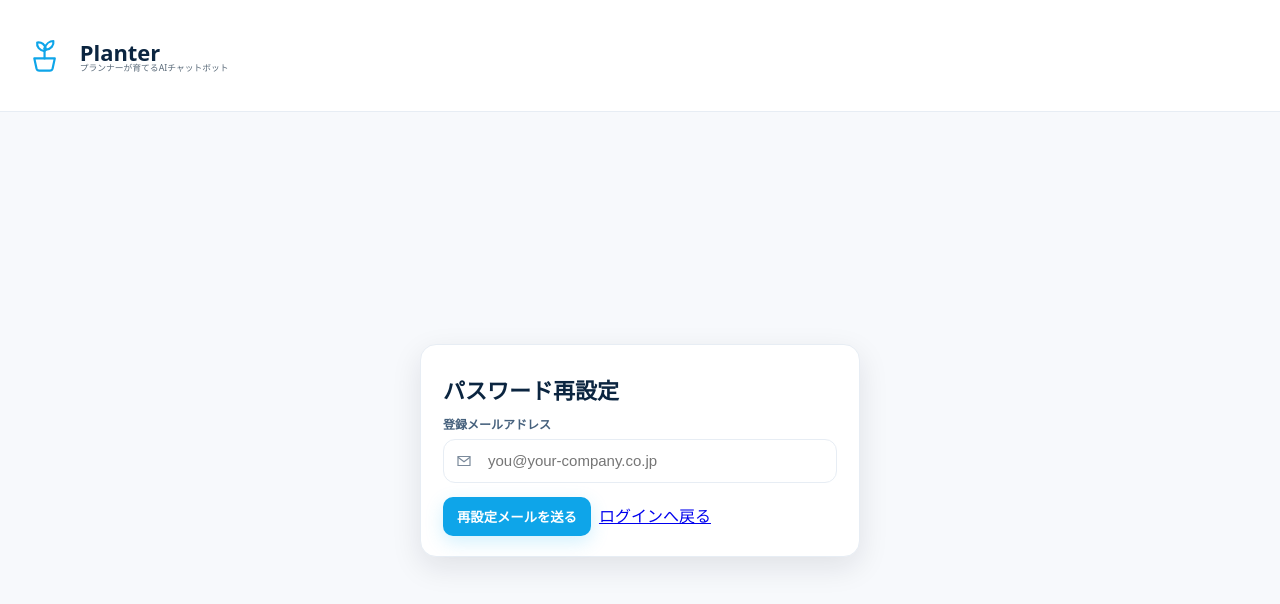
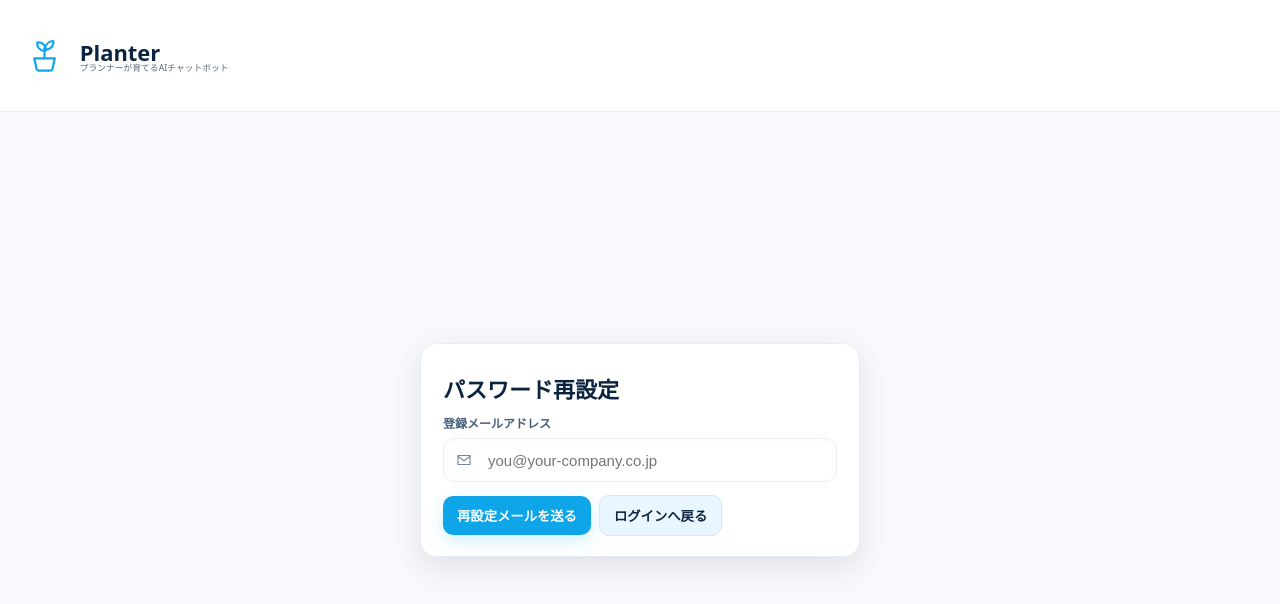
Before and after one commit to m-ota618/shachoai, a React (Vite) app: page /forgot-password in a window 1280 px wide. Shown: the top 604 px of the page. Built offline with nearby package versions, Linux system fonts and the light colour scheme; no server answers.

Commit message:
feat: 新規登録

```diff
--- a/src/pages/ForgotPassword.tsx
+++ b/src/pages/ForgotPassword.tsx
@@ -1,10 +1,11 @@
 // src/pages/ForgotPassword.tsx
 import { useState } from "react";
-import { Link } from "react-router-dom";
+import { useNavigate } from "react-router-dom";
 import { supabase } from "../lib/supabase";
 import { isAllowedEmail } from "../utils/domain";
 
 export default function ForgotPassword() {
+  const nav = useNavigate();
   const [email, setEmail] = useState("");
   const [msg, setMsg] = useState<string | null>(null);
   const [okMsg, setOkMsg] = useState<string | null>(null);
@@ -22,8 +23,9 @@ export default function ForgotPassword() {
 
     setBusy(true);
     try {
+      const PUBLIC_SITE_URL = import.meta.env.VITE_PUBLIC_SITE_URL || window.location.origin;
       const { error } = await supabase.auth.resetPasswordForEmail(email, {
-        redirectTo: `${window.location.origin}/reset-password`,
+        redirectTo: `${PUBLIC_SITE_URL}/reset-password`,
       });
       if (error) { setMsg(`送信に失敗：${error.message}`); return; }
       setOkMsg("再設定用のメールを送信しました。受信トレイをご確認ください。");
@@ -74,9 +76,19 @@ export default function ForgotPassword() {
             {busy ? <span className="spinner" aria-hidden /> : <span>再設定メールを送る</span>}
           </button>
 
-          <Link to="/login" className="link-quiet" style={{ display: "inline-block", marginTop: 8 }}>
+          {/* 他と同じスタイルのボタン。必ず type="button" で submit を抑止 */}
+          <button
+            type="button"
+            className="btn btn-secondary auth-alt"
+            onClick={(e) => {
+              e.preventDefault();
+              e.stopPropagation();
+              nav("/login");
+            }}
+            style={{ marginTop: 8 }}
+          >
             ログインへ戻る
-          </Link>
+          </button>
         </form>
       </main>
     </>
```
